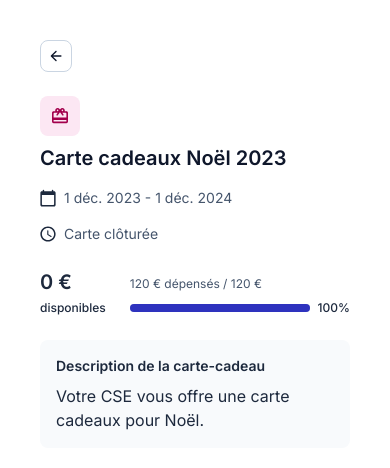
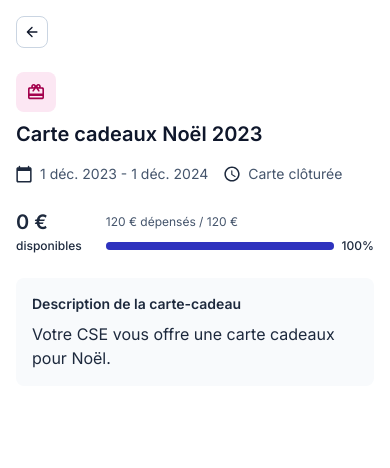
Before and after one commit to heloisebd/leeto-x-heloise, a React (Vite) app: page /gift-cards/1 in a window 390 px wide. Shown: the top 468 px of the page. Built offline with nearby package versions, Linux system fonts and the light colour scheme; data requests are answered from the project's data file.

Commit message:
Visual improvements

```diff
--- a/src/components/atoms/SkeletonLoader/SkeletonLoader.tsx
+++ b/src/components/atoms/SkeletonLoader/SkeletonLoader.tsx
@@ -22,7 +22,7 @@ const SkeletonLoader: React.FC<Props> = ({
         ${rounded ? 'rounded-md' : ''}
         ${className}
       `}
-      style={{ width, height }}
+      style={{ width, height, maxWidth: '100%' }}
       {...rest}
     />
   );
--- a/src/components/gift-cards/ConsumptionCard/ConsumptionCard.tsx
+++ b/src/components/gift-cards/ConsumptionCard/ConsumptionCard.tsx
@@ -12,7 +12,7 @@ const ConsumptionCard = ({ allowedAmount, consumedAmount }: Props) => {
 
   return (
     <div className="flex items-end gap-6">
-      <div className="flex flex-col gap-1 text-slate-800">
+      <div className="flex flex-col gap-0.5 text-slate-800">
         <span className="text-xl font-semibold sm:text-2xl">
           {formatPrice(remainingAmount)}
         </span>
--- a/src/pages/GiftCardDetails.tsx
+++ b/src/pages/GiftCardDetails.tsx
@@ -41,12 +41,14 @@ const GiftCardDetails = () => {
   }, [giftCard]);
 
   return (
-    <div className="flex flex-col gap-6 p-10">
-      <LinkWithIcon
-        to="/"
-        icon="arrow-left"
-        label="Retour vers les cartes cadeaux"
-      />
+    <div className="flex flex-col gap-6 p-4 sm:p-10">
+      <div className="flex">
+        <LinkWithIcon
+          to="/"
+          icon="arrow-left"
+          label="Retour vers les cartes cadeaux"
+        />
+      </div>
 
       {isLoading ? (
         <div className="flex flex-col gap-6">
--- a/src/pages/GiftCardsList.tsx
+++ b/src/pages/GiftCardsList.tsx
@@ -6,7 +6,7 @@ const GiftCardsList = () => {
   const { data: giftCards, isLoading } = useGiftCards();
 
   return (
-    <div className="flex flex-col gap-6 p-10">
+    <div className="flex flex-col gap-6 p-4 sm:p-10">
       <h1 className="text-2xl font-semibold">Cartes cadeaux</h1>
       {isLoading ? (
         <div className="flex flex-col gap-2">
```
